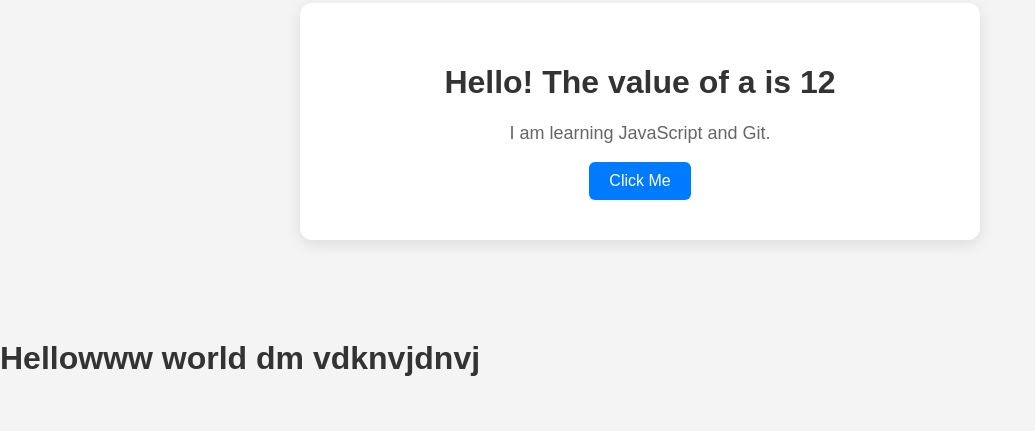
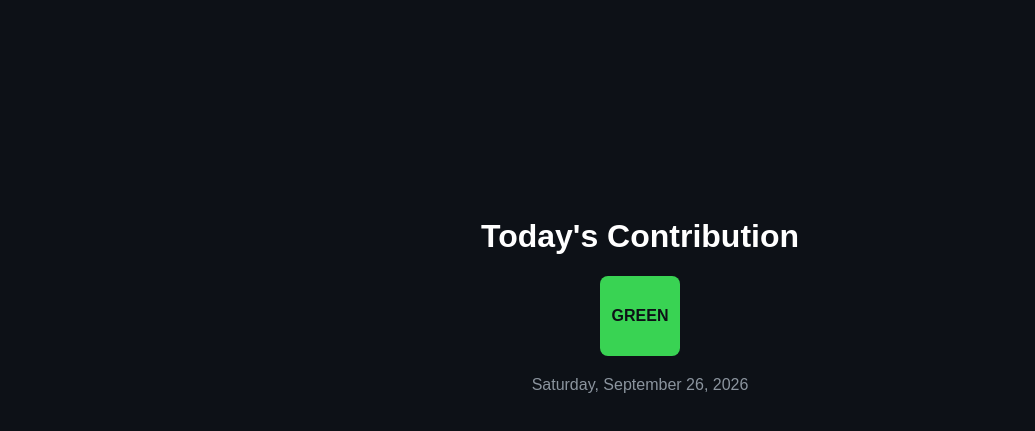
Before and after one commit to samadaamir/js-revision, a plain HTML site: page index.html in a window 1280 px wide. Shown: the part 97-528 px from the top of the page, without its empty margins (0-1035 px from the left). Drawn offline with Linux system fonts and the light colour scheme.

Commit message:
green day

```diff
--- a/index.html
+++ b/index.html
@@ -3,22 +3,16 @@
 <head>
   <meta charset="UTF-8">
   <meta name="viewport" content="width=device-width, initial-scale=1.0">
-
-    <title>JavaScript Revision</title>
-
+  <title>GitHub Green Day</title>
   <link rel="stylesheet" href="style.css">
 </head>
-
 <body>
 
   <div class="container">
-        <h1 id="heading">Hello JavaScript!</h1>
-
-        <p id="message">I am learning JavaScript and Git.</p>
-
-        <button id="button">Click Me</button>
+    <h1>Today's Contribution</h1>
+    <div class="day" id="today"></div>
+    <p id="date"></p>
   </div>
-    <h1> Hellowww world  dm vdknvjdnvj</h1>
 
   <script src="script.js"></script>
 </body>
--- a/script.js
+++ b/script.js
@@ -1,11 +1,11 @@
-const a = 12;
+const today = new Date();
 
-const heading = document.getElementById("heading");
-const message = document.getElementById("message");
-const button = document.getElementById("button");
+const formattedDate = today.toLocaleDateString("en-US", {
+  weekday: "long",
+  year: "numeric",
+  month: "long",
+  day: "numeric"
+});
 
-heading.textContent = `Hello! The value of a is ${a}`;
-
-button.addEventListener("click", function () {
-    message.textContent = `You clicked the button! a = ${a}`;
-});
+document.getElementById("today").textContent = "GREEN";
+document.getElementById("date").textContent = formattedDate;
--- a/style.css
+++ b/style.css
@@ -1,39 +1,33 @@
 body {
-    margin: 0;
-    font-family: Arial, sans-serif;
-    background-color: #f4f4f4;
+  margin: 0;
+  min-height: 100vh;
+  display: flex;
+  justify-content: center;
+  align-items: center;
+  background: #0d1117;
+  color: white;
+  font-family: Arial, sans-serif;
 }
 
 .container {
-    width: 80%;
-    max-width: 600px;
-    margin: 100px auto;
-    padding: 40px;
-    text-align: center;
-    background-color: white;
-    border-radius: 12px;
-    box-shadow: 0 4px 15px rgba(0, 0, 0, 0.1);
+  text-align: center;
 }
 
-h1 {
-    color: #333;
+.day {
+  width: 80px;
+  height: 80px;
+  margin: 20px auto;
+  background: #39d353;
+  border-radius: 8px;
+
+  display: flex;
+  justify-content: center;
+  align-items: center;
+
+  color: #0d1117;
+  font-weight: bold;
 }
 
-p {
-    color: #666;
-    font-size: 18px;
+#date {
+  color: #8b949e;
 }
-
-button {
-    padding: 10px 20px;
-    border: none;
-    border-radius: 6px;
-    background-color: #007bff;
-    color: white;
-    font-size: 16px;
-    cursor: pointer;
-}
-
-button:hover {
-    background-color: #0056b3;
-}
```
Lines whose indentation alone changed are shown as unchanged.
